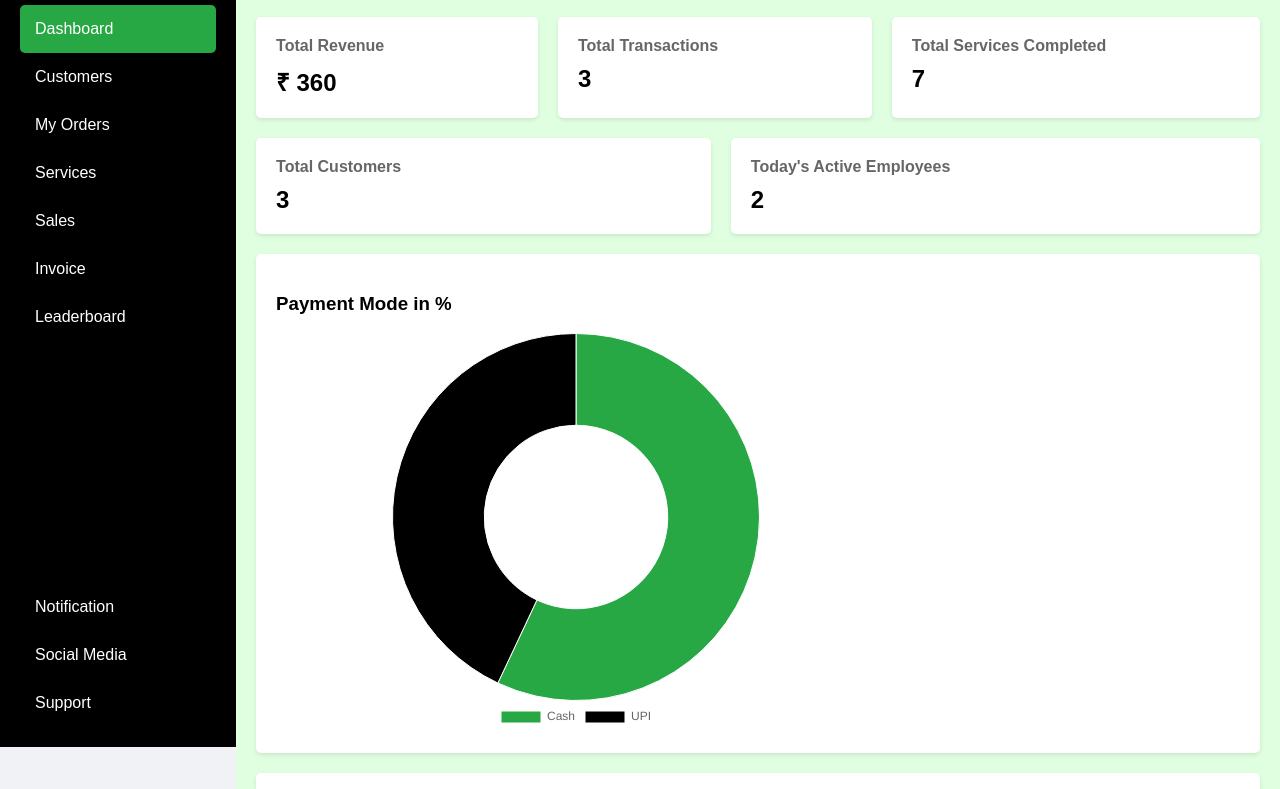
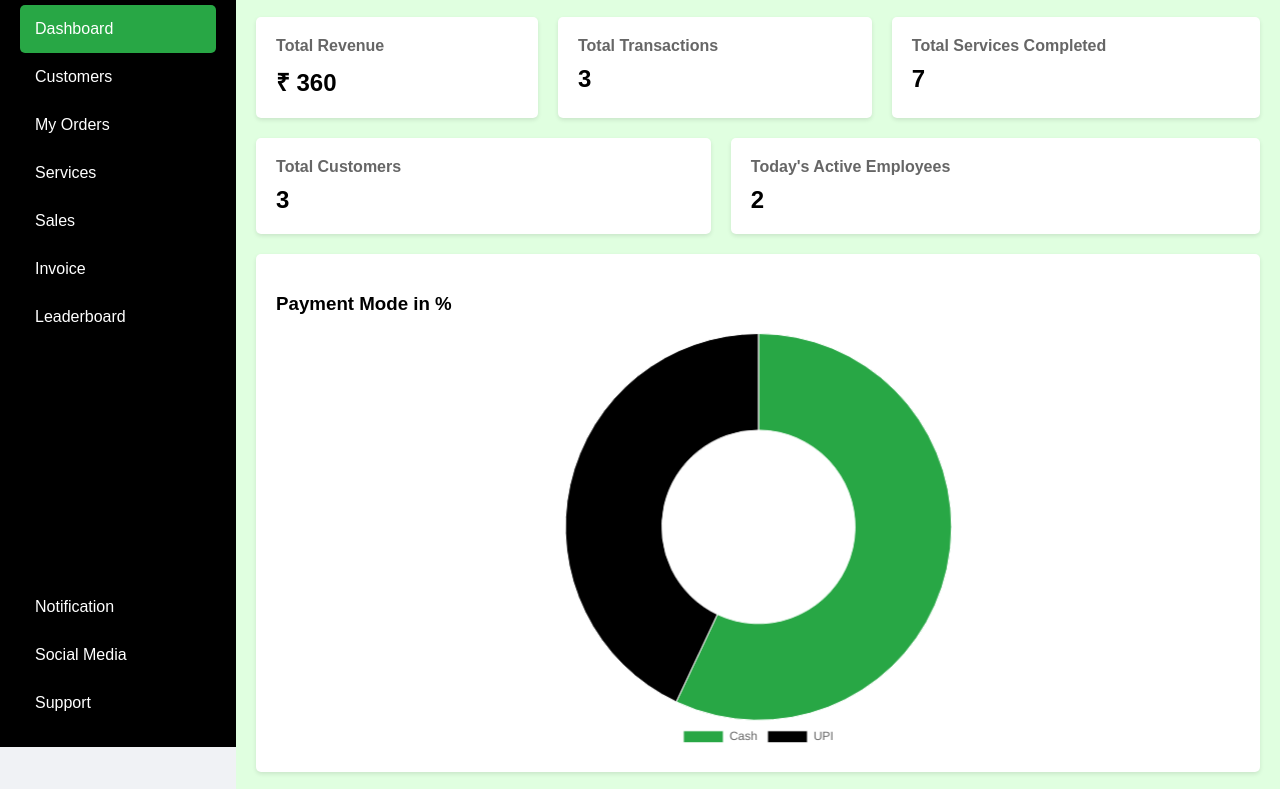
Before and after one commit to raushan3405/my-coolify-app, a website: page public/index.html in a window 1280 px wide. Shown: the part 93-882 px from the top of the page. Drawn offline with nearby package versions, Linux system fonts and the light colour scheme; animation ran at ten frames a second.

Commit message:
Update style.css

```diff
--- a/public/style.css
+++ b/public/style.css
@@ -126,14 +126,3 @@ body {
     border-radius: 5px;
     box-shadow: 0 2px 4px rgba(0,0,0,0.1);
 }
-
-
-#paymentModePieChart {
-  width: 100%;
-  height: 400px;
-  max-width: 600px;
-}
-
-canvas {
-  max-height: 400px;
-}
```
